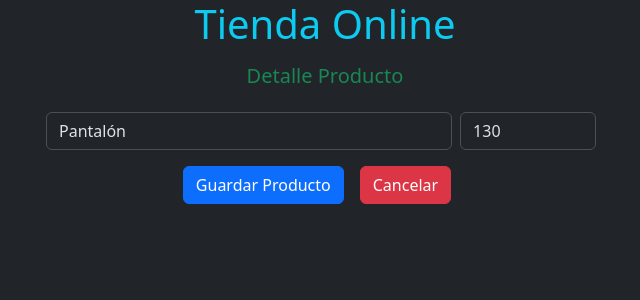
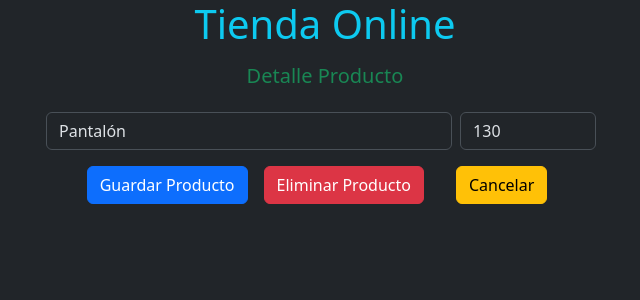
Before and after one commit to AdrianGaray/tienda-online, an Angular app: page /editar/1 in a window 1280 px wide. Shown: the top 300 px of the page, without its empty margins (315-955 px from the left). Built offline with nearby package versions, Linux system fonts and the light colour scheme.

Commit message:
Capítulo 72 - Eliminar Producto

```diff
--- a/src/app/formulario/formulario.component.html
+++ b/src/app/formulario/formulario.component.html
@@ -13,11 +13,19 @@
         placeholder="Precio" class="form-control me-2 w-25"
         [(ngModel)]="precioInput"
         required/>
+
     </div>
 
     <div class="d-flex justify-content-center mt-3">
         <button type="submit" class="btn btn-primary">Guardar Producto</button>
-        <button type="button" class="btn btn-danger mx-3" (click)="cancelar()">Cancelar</button>
+
+        @if(productoId !== null){
+            <button type="button" class="btn btn-danger mx-3" (click)="eliminarProducto()">
+                Eliminar Producto
+            </button>
+        }
+
+        <button type="button" class="btn btn-warning mx-3" (click)="cancelar()">Cancelar</button>
     </div>
 
 </form>
--- a/src/app/formulario/formulario.component.ts
+++ b/src/app/formulario/formulario.component.ts
@@ -50,9 +50,7 @@ export class FormularioComponent {
     this.productoService.guardarProducto(producto);
 
     // Limpiamos los campos del formulario
-    this.productoId = null;
-    this.descripcionInput = '';
-    this.precioInput = null;
+    this.limpiarFormulario();
 
     // Redirigir al inicio
     this.router.navigate(['/']);
@@ -64,4 +62,18 @@ export class FormularioComponent {
     this.router.navigate(['/']);
   }
 
+  eliminarProducto(){
+    if(this.productoId !== null){
+      this.productoService.eliminarProducto(this.productoId);
+      this.limpiarFormulario();
+      this.router.navigate(['/']);
+    }
+  }
+
+  limpiarFormulario(){
+    this.productoId = null;
+    this.descripcionInput = '';
+    this.precioInput = null;
+  }
+
 }
--- a/src/app/producto.service.ts
+++ b/src/app/producto.service.ts
@@ -48,4 +48,11 @@ export class ProductoService {
     return this.productos.find(producto => producto.id === id);
   }
 
+  eliminarProducto(id: number){
+    const indice = this.productos.findIndex(producto => producto.id === id);
+    if(indice !== -1){
+      this.productos.splice(indice, 1);
+    }
+  }
+
 }
```
